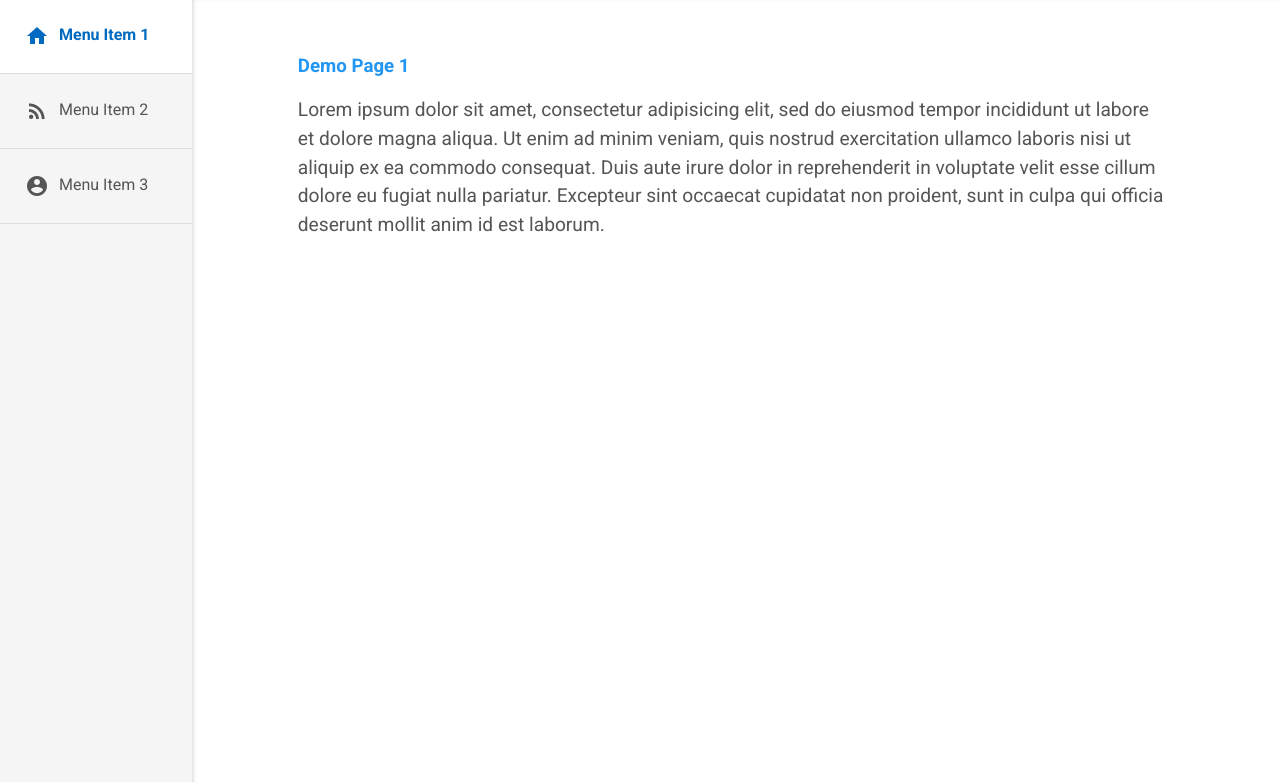
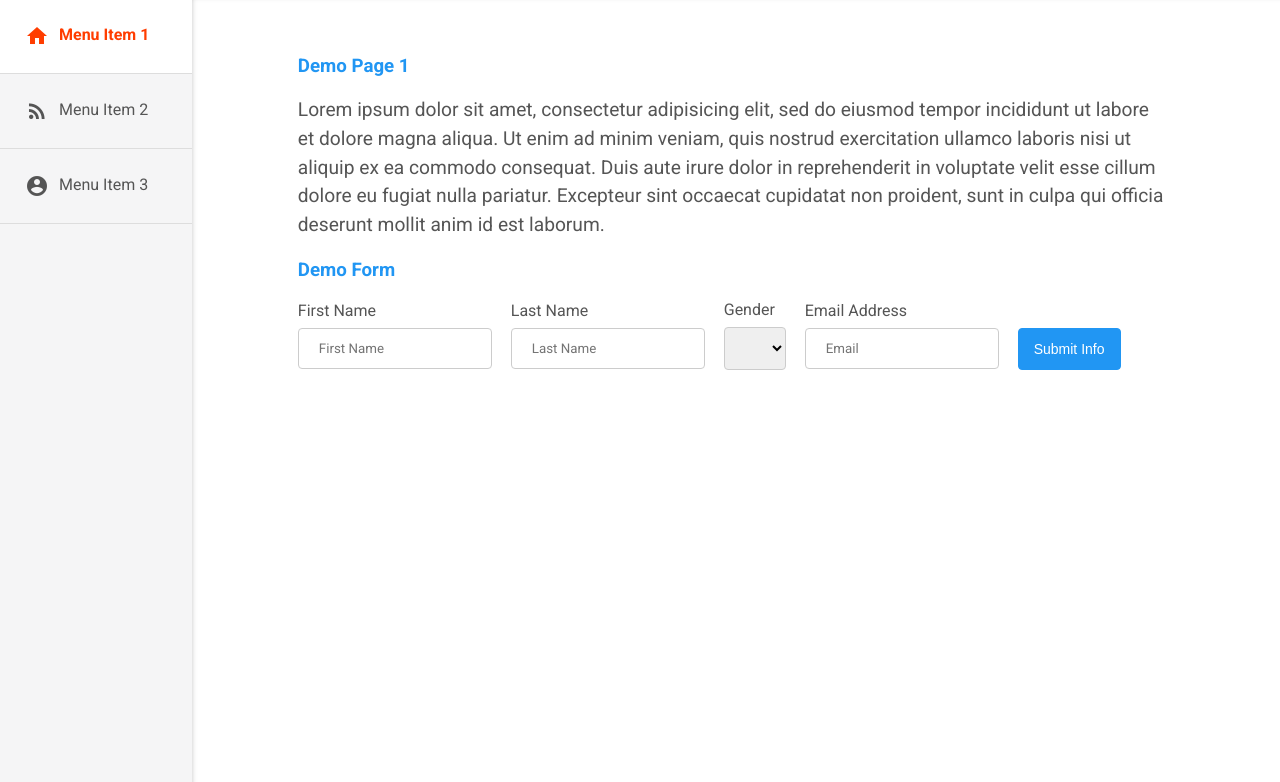
Before and after one commit to KKellyC/WIT-Interactive-Demo, a website: page index.html in a window 1280 px wide. Shown: the part 72-854 px from the top of the page. Drawn offline with nearby package versions, Linux system fonts and the light colour scheme; files that its build step writes are made by us from their sources.

Commit message:
Add Form and Update Color

```diff
--- a/index.html
+++ b/index.html
@@ -21,7 +21,33 @@
 		<section class="container">
 			<h1 class="text-primary">Demo Page 1</h1>
 			<p>Lorem ipsum dolor sit amet, consectetur adipisicing elit, sed do eiusmod tempor incididunt ut labore et dolore magna aliqua. Ut enim ad minim veniam, quis nostrud exercitation ullamco laboris nisi ut aliquip ex ea commodo consequat. Duis aute irure dolor in reprehenderit in voluptate velit esse cillum dolore eu fugiat nulla pariatur. Excepteur sint occaecat cupidatat non proident, sunt in culpa qui officia deserunt mollit anim id est laborum.</p>
-		</section>
+<h1 class="text-primary">Demo Form</h1>
+<form id="demo-form">
+<div class="form-group">
+<label name="first-name">First Name</label><br>
+<input type="text" id="first-name" name="first-name" placeholder="First Name">
+</div>
+<div class="form-group">
+<label name="last-name">Last Name</label><br>
+<input type="text" id="last-name" name="last-name" placeholder="Last Name">
+</div>
+<div class="form-group">
+<label name="gender">Gender</label><br>
+<select id="gender" name="gender"></select>
+</div>
+<div class="form-group">
+<label name="email">Email Address</label><br>
+<input type="text" id="email" name="email" placeholder="Email">
+</div>
+<button class="btn bg-primary text-white layout" id="form-submit">Submit Info</button>
+</form>
+
+<div class="user-info">
+<h2 id="first-name-output"></h2>
+<h2 id="last-name-output"></h2>
+<h2 id="gender-output"></h2>
+<h2 id="email-output"></h2>
+</div>		</section>
 	</section>
 
 	<script src="https://code.jquery.com/jquery-3.2.1.min.js" integrity="sha256-hwg4gsxgFZhOsEEamdOYGBf13FyQuiTwlAQgxVSNgt4=" crossorigin="anonymous"></script>
--- a/sass/style.scss
+++ b/sass/style.scss
@@ -1,6 +1,7 @@
 $fontStack: 'Roboto', sans-serif;
 $primaryColor: #2196F3;
-$darkColor: #0069c0;
+//$darkColor: #0069c0;
+$darkColor: #FF3D00;
 $lightColor: #6ec6ff;
 $accentColor: #0069c0;
 $highlightColor: #01a149;
```
Also changed, not shown: dist/all.js, dist/css/style.css, 1 other file.
